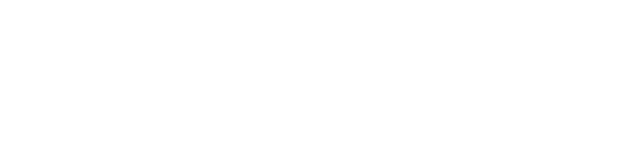
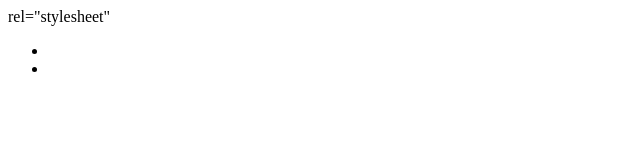
Before and after one commit to HEDAYETULLAH-WEB/web-portfolio, a plain HTML site: page index.html in a window 1280 px wide. Shown: the whole page, without its empty margins (0-640 px from the left). Drawn offline with Linux system fonts and the light colour scheme.

Commit message:
first commit

```diff
--- a/index.html
+++ b/index.html
@@ -3,16 +3,19 @@
 <head>
     <meta charset="UTF-8">
     <meta name="viewport" content="width=device-width, initial-scale=1.0">
-    <title>web-portfolio</title>
+    <title><web-portfolio1></web-portfolio1></title>
+    <link> rel="stylesheet"<href="style/portfolio.css">
 </head>
 <body>
     <header>
         <main>
-            <footer><nav>
-                <ul>
-
-                </ul>
-            </nav>
+            <footer>
+                <nav>
+                    <ul>
+                        <li><a href=""><Awlad.H</a></li>
+                        <li><a href=""><download resume></a></li>
+                    </ul>
+                </nav>
 
             </footer>
         </main>
```
Also changed, not shown: 1 other file.
